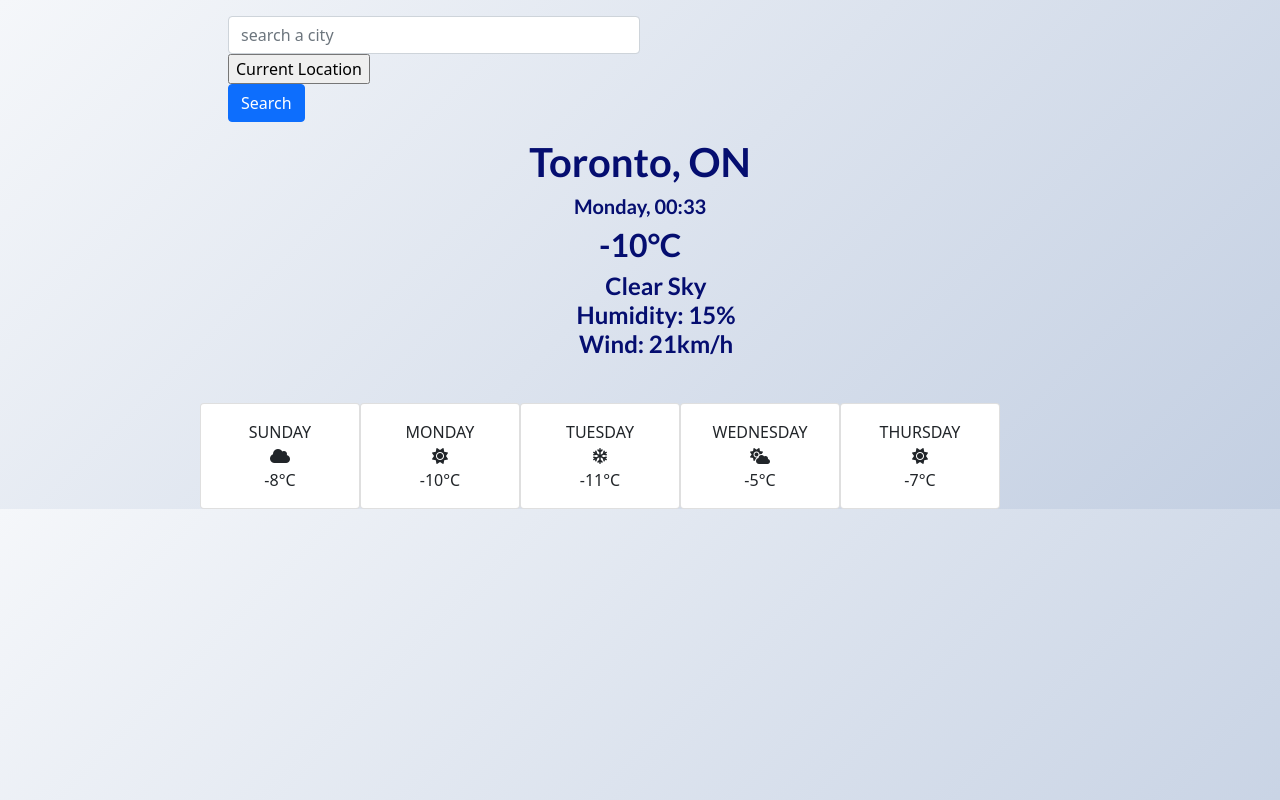
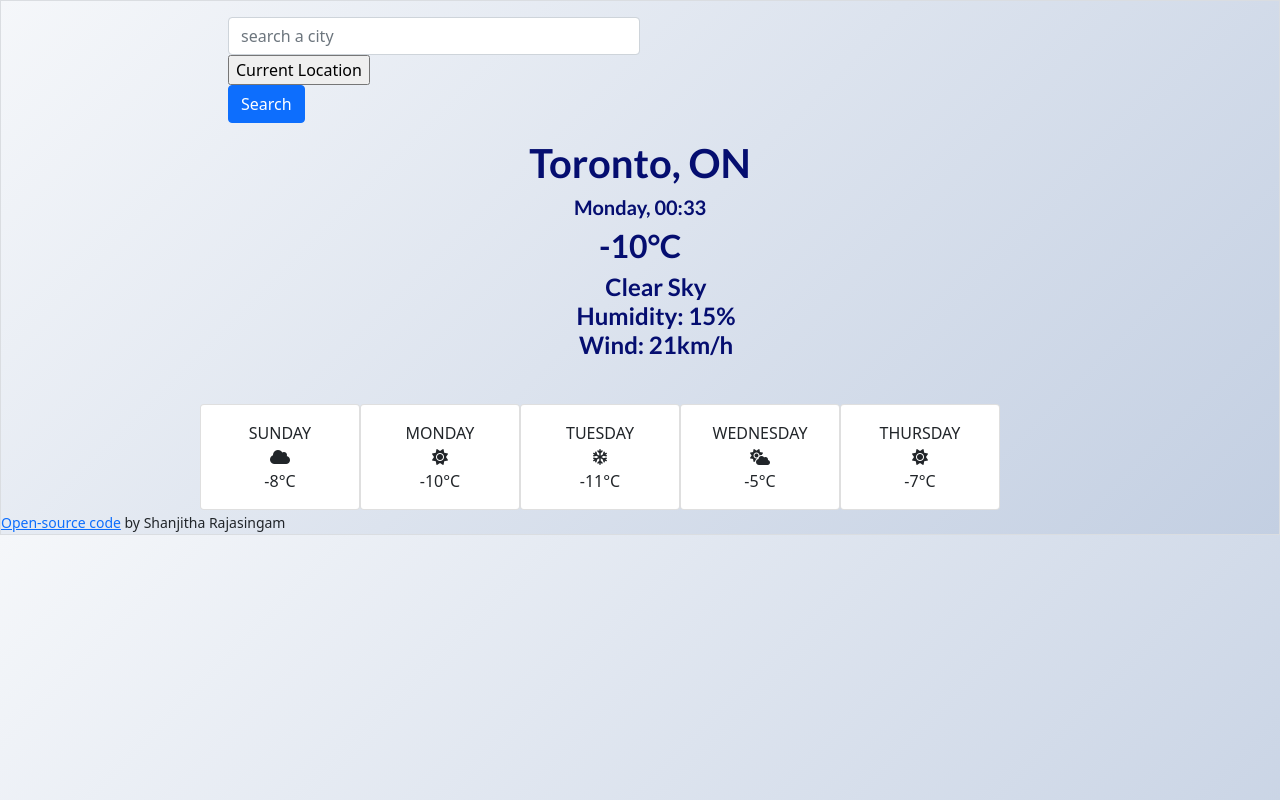
Before and after one commit to shanjitha-r/App1, a website built with Parcel: page index.html in a window 1280 px wide. Built offline with nearby package versions, Linux system fonts and the light colour scheme.

Commit message:
Added link to netlify

```diff
--- a/index.html
+++ b/index.html
@@ -129,6 +129,10 @@
     </div>
 
     </div>
+    <small>
+        <a href="https://gifted-galileo-37ec2a.netlify.app" target="_blank">Open-source code</a>
+        by Shanjitha Rajasingam
+    </small>
     <script src="src/script.js">
      </script>
 </body>
--- a/src/styles.css
+++ b/src/styles.css
@@ -1,5 +1,6 @@
 body {
   background-image: linear-gradient(135deg, #f5f7fa 0%, #c3cfe2 100%);
+  border: 1px solid #dadde1;
 }
 
 h1,
@@ -22,3 +23,10 @@ h4 {
 ul {
   list-style: none;
 }
+
+.card {
+}
+
+small {
+  text-align: center;
+}
```
